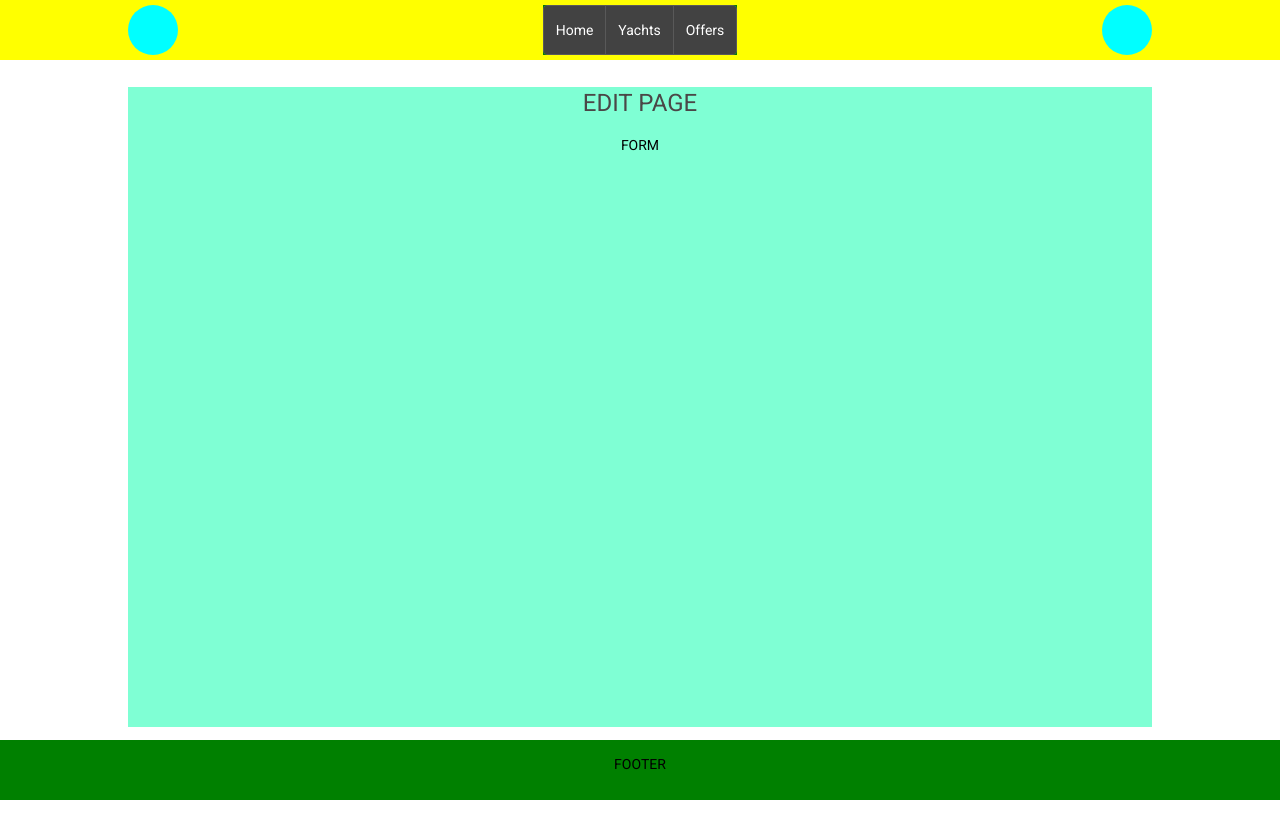
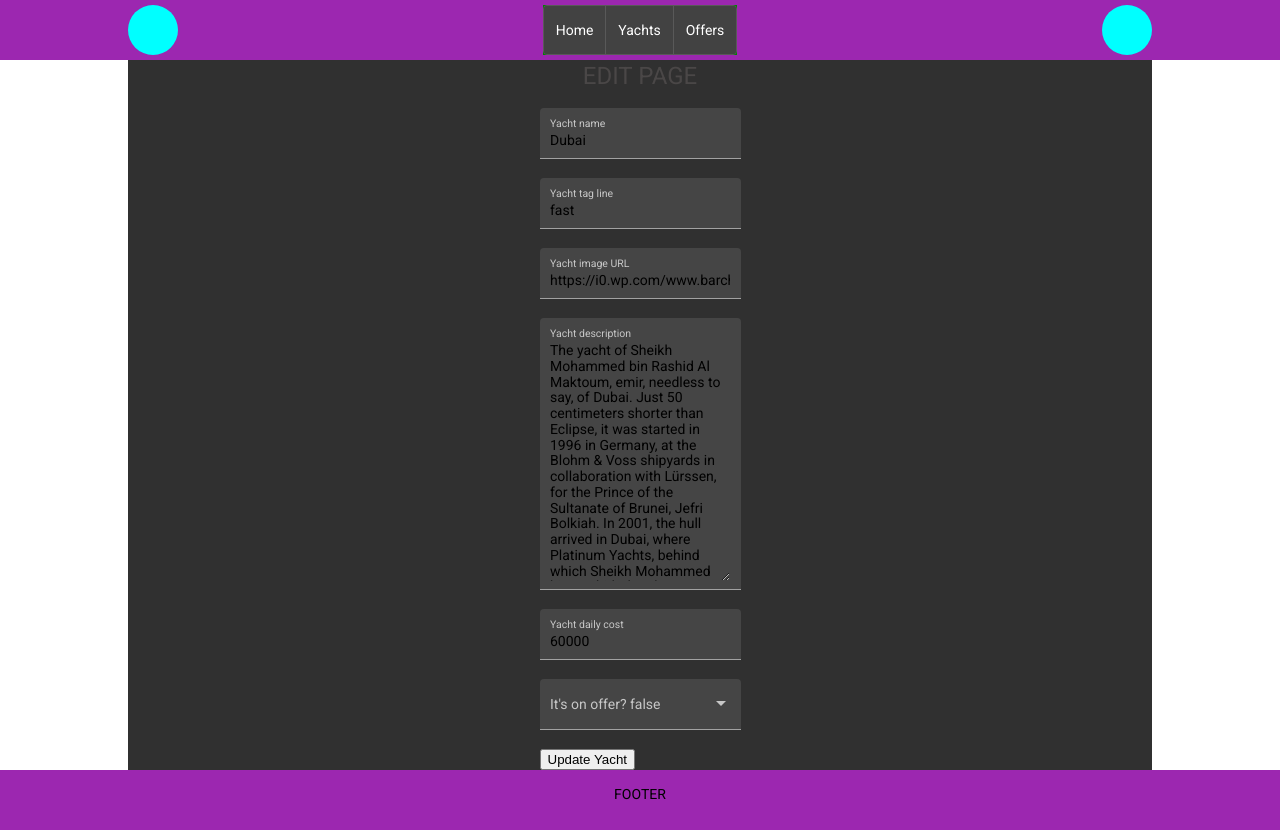
Before and after one commit to cavaglieridomenico/ng-comm-app, an Angular app: page /edit/1 in a window 1280 px wide. Before the commit the page ends 800 px from the top, so only its background shows below. Built offline with nearby package versions, Linux system fonts and the light colour scheme.

Commit message:
[FEAT] Set form yacht component

```diff
--- a/src/app/app.module.ts
+++ b/src/app/app.module.ts
@@ -14,6 +14,7 @@ import { OffersComponent } from './offers/offers.component';
 import { EditYachtComponent } from './edit-yacht/edit-yacht.component';
 import { FooterComponent } from './footer/footer.component';
 import { YachtFormComponent } from './yacht-form/yacht-form.component';
+import { ReactiveFormsModule } from '@angular/forms';
 
 @NgModule({
   declarations: [
@@ -33,7 +34,9 @@ import { YachtFormComponent } from './yacht-form/yacht-form.component';
     HttpClientModule,
     BrowserAnimationsModule,
     MaterialModule,
+    ReactiveFormsModule,
   ],
+
   providers: [],
   bootstrap: [AppComponent],
 })
--- a/src/app/footer/footer.component.css
+++ b/src/app/footer/footer.component.css
@@ -1,5 +1,5 @@
 footer {
-  background-color: green;
+  background-color: #9c27b0;
   height: 7.5vh;
 }
 
--- a/src/app/header/header.component.css
+++ b/src/app/header/header.component.css
@@ -1,7 +1,7 @@
 header {
   position: relative;
   min-height: 7.5vh;
-  background-color: yellow;
+  background-color: #9c27b0;
 }
 
 .logo,
--- a/src/app/yacht-form/yacht-form.component.css
+++ b/src/app/yacht-form/yacht-form.component.css
@@ -0,0 +1,5 @@
+:host {
+  display: flex;
+  flex-direction: column;
+  align-items: flex-start;
+}
--- a/src/app/yacht-form/yacht-form.component.html
+++ b/src/app/yacht-form/yacht-form.component.html
@@ -1 +1,56 @@
-FORM
+<form [formGroup]="yachtForm" (ngSubmit)="onSubmit()">
+  <div>
+    <mat-form-field appearance="fill">
+      <mat-label> Yacht name </mat-label>
+      <input matInput formControlName="productName" />
+    </mat-form-field>
+  </div>
+  <div>
+    <mat-form-field appearance="fill">
+      <mat-label> Yacht tag line </mat-label>
+      <input matInput formControlName="productTagLine" />
+    </mat-form-field>
+  </div>
+
+  <div>
+    <mat-form-field appearance="fill">
+      <mat-label> Yacht image URL</mat-label>
+      <input matInput formControlName="productImg" />
+    </mat-form-field>
+  </div>
+
+  <div>
+    <mat-form-field appearance="fill">
+      <mat-label> Yacht description </mat-label>
+      <textarea
+        matInput
+        rows="15"
+        cols="5"
+        formControlName="description"
+      ></textarea>
+    </mat-form-field>
+  </div>
+
+  <div>
+    <mat-form-field appearance="fill">
+      <mat-label> Yacht daily cost</mat-label>
+      <input matInput formControlName="dailyCost" />
+    </mat-form-field>
+  </div>
+
+  <div>
+    <mat-form-field appearance="fill">
+      <mat-label>It's on offer? {{ yacht.onOffer }}</mat-label>
+      <mat-select formControlName="onOffer">
+        <mat-option value="true"> Yes </mat-option>
+        <mat-option value="false"> No </mat-option>
+      </mat-select>
+    </mat-form-field>
+  </div>
+
+  <div class="flex-row space-between">
+    <button type="submit">Update Yacht</button>
+    <!-- <button (click)="onCreate()" type="submit">New Yacht</button> -->
+    <!-- <button (click)="onDelete()" type="submit">Delete Yacht</button> -->
+  </div>
+</form>
--- a/src/app/yacht-form/yacht-form.component.ts
+++ b/src/app/yacht-form/yacht-form.component.ts
@@ -1,15 +1,44 @@
 import { Component, OnInit } from '@angular/core';
+import { FormControl, FormGroup } from '@angular/forms';
+import { Yacht } from '../shared/yacht.model';
 
 @Component({
   selector: 'app-yacht-form',
   templateUrl: './yacht-form.component.html',
-  styleUrls: ['./yacht-form.component.css']
+  styleUrls: ['./yacht-form.component.css'],
 })
 export class YachtFormComponent implements OnInit {
+  yachtForm: FormGroup;
 
-  constructor() { }
+  yacht: Yacht = {
+    id: 2,
+    productName: 'Dubai',
+    productTagLine: 'fast',
+    productImg:
+      'https://i0.wp.com/www.barcheamotore.com/wp-content/uploads/2018/07/Dubai-.jpg?ssl=1',
+    description:
+      'The yacht of Sheikh Mohammed bin Rashid Al Maktoum, emir, needless to say, of Dubai. Just 50 centimeters shorter than Eclipse, it was started in 1996 in Germany, at the Blohm & Voss shipyards in collaboration with Lürssen, for the Prince of the Sultanate of Brunei, Jefri Bolkiah. In 2001, the hull arrived in Dubai, where Platinum Yachts, behind which Sheikh Mohammed bin Rashid Al Maktoum is behind, took care of the completion of the works in 2005. The mosaic of stories and people who worked in the 9 years preceding the launch remains in the history of the yacht, whose interiors, curated by Andrew Winch, are the result of an intense research and refinement of detail with a peculiarity. The leitmotiv of the decorations are precisely the mosaics, omnipresent on board. With a top speed of 26 knots and a cruising speed of 25, Dubai is capable of running autonomously up to 8,000 consecutive miles, thanks to four 8450 horsepower MTU engines.',
+    dailyCost: 60000,
+    onOffer: false,
+  };
+
+  constructor() {}
 
   ngOnInit(): void {
+    this.yachtForm = new FormGroup({
+      productName: new FormControl(this.yacht.productName),
+      productTagLine: new FormControl(this.yacht.productTagLine),
+      productImg: new FormControl(this.yacht.productImg),
+      description: new FormControl(this.yacht.description),
+      dailyCost: new FormControl(this.yacht.dailyCost),
+      onOffer: new FormControl(this.yacht.onOffer),
+    });
   }
 
+  onSubmit() {
+    console.log('ciao ');
+  }
+  // onUpdate() {}
+  // onCreate() {}
+  // onDelete() {}
 }
--- a/src/styles.css
+++ b/src/styles.css
@@ -21,7 +21,7 @@ body {
 
 main {
   min-height: 80vh;
-  background-color: aquamarine;
+  background-color: #303030;
 }
 /* wrappers END  */
 
```
Also changed, not shown: src/app/material.module.ts (+9 -1 lines).
